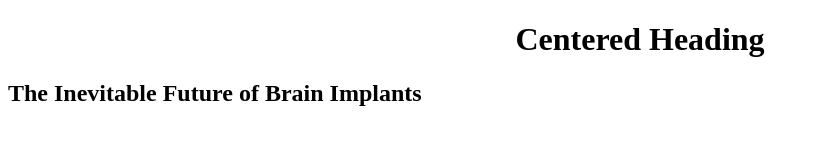
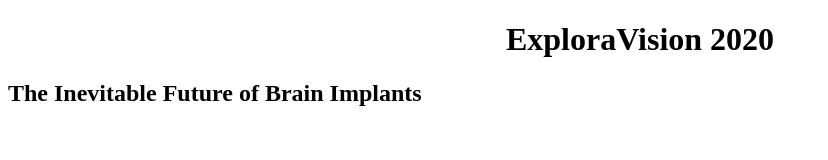
Before and after one commit to Brain-Implant/Brain-Implant.github.io, a plain HTML site: page index.html in a window 1280 px wide. Shown: the whole page, without its empty margins (0-828 px from the left). Drawn offline with Linux system fonts and the light colour scheme.

Commit message:
Update index.html

```diff
--- a/index.html
+++ b/index.html
@@ -1,9 +1,8 @@
 <!DOCTYPE html>
 <html>
     <head>
-        <h1 style="text-align:center;">Centered Heading</h1>
-            <h2> The Inevitable Future of Brain Implants </h1>
-        <br />
+        <h1 style="text-align:center;">ExploraVision 2020</h1>
+        <h2> The Inevitable Future of Brain Implants </h1>
     </head>
 
 </html>
```
